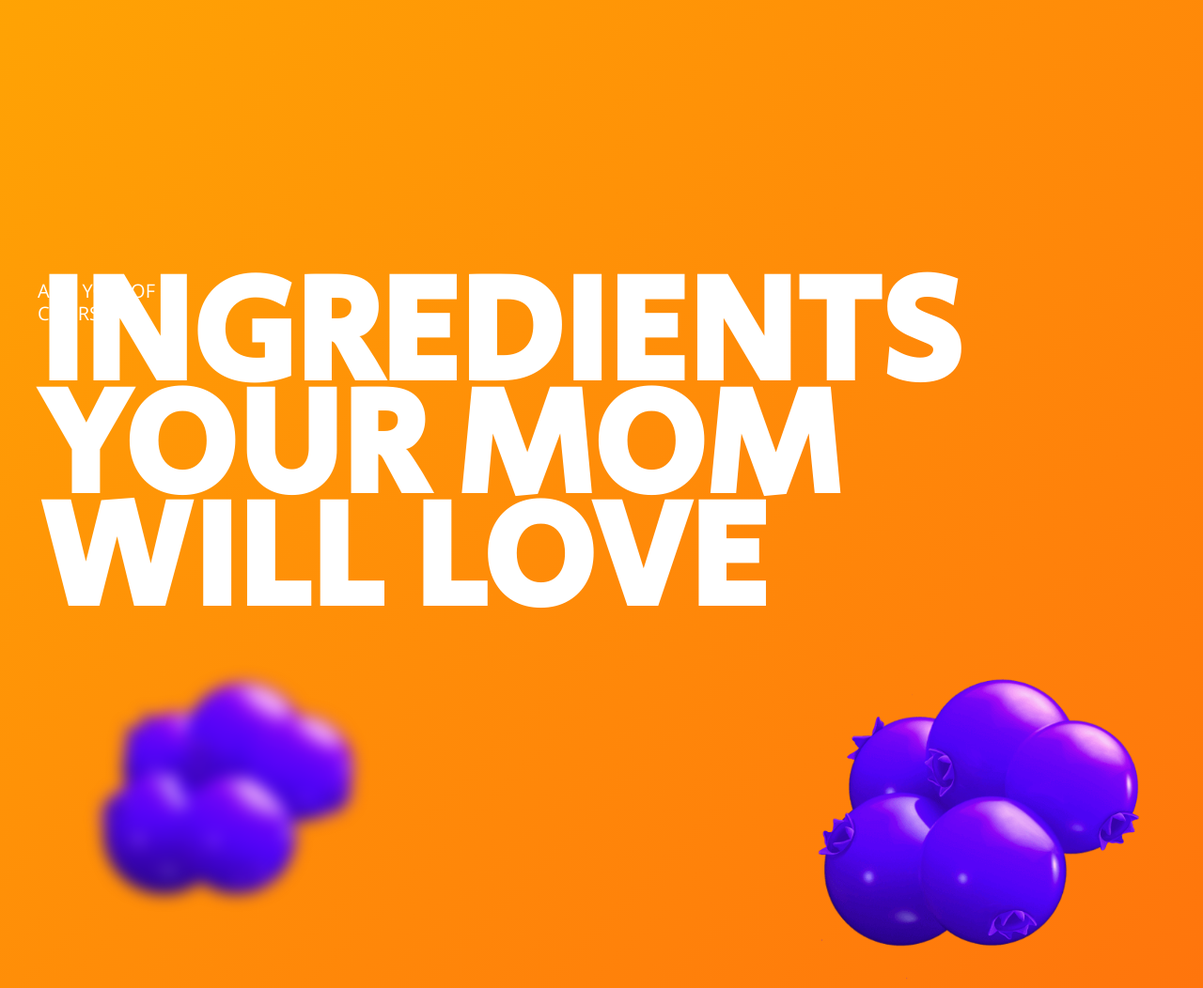
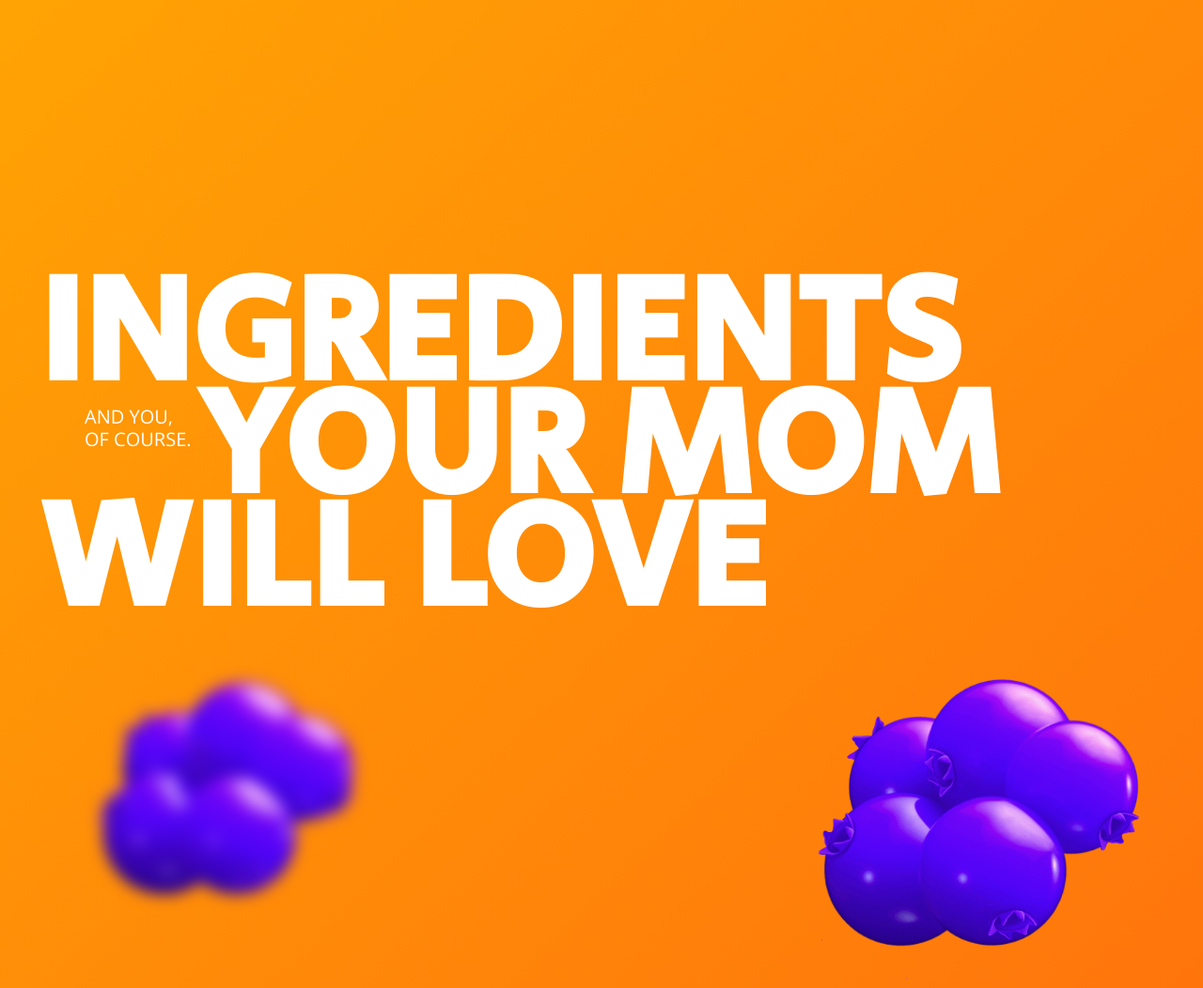
Before and after one commit to sduu/boost-gummy, a website: page index.html in a window 1280 px wide. Shown: the part 1595-2647 px from the top of the page at 94% size. Drawn offline with nearby package versions, Linux system fonts and the light colour scheme; files that its build step writes are made by us from their sources.

Commit message:
fix: vw-md() 함수 오타 수정

```diff
--- a/styles/layouts/_main.scss
+++ b/styles/layouts/_main.scss
@@ -65,19 +65,19 @@
 
     &-section-3 {
       .title {
-        width: wv-md(1100px);
+        width: vw-md(1100px);
 
         .sm-hidden {
           display: inline-block;
-          width: wv-md(170px);
+          width: vw-md(170px);
         }
       }
 
       .sub {
-        top: wv-md(134px);
-        left: wv-md(50px);
+        top: vw-md(134px);
+        left: vw-md(50px);
         right: auto;
-        width: wv-md(120px);
+        width: vw-md(120px);
       }
     }
   }
```
